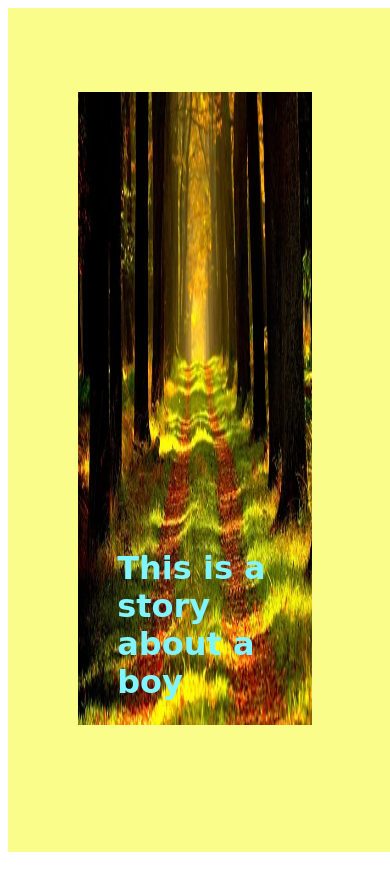
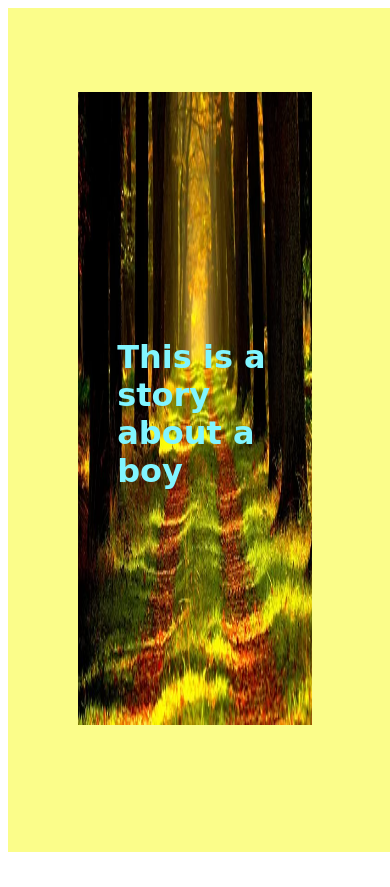
Before and after one commit to snigdhcinu/Web-Dev, a plain HTML site: page Johan-Brown-Publishing/index.html in a window 390 px wide. After the commit the page ends 860 px from the top, so only its background shows below. Drawn offline with Linux system fonts and the light colour scheme.

Commit message:
Prototype responsive

```diff
--- a/Johan-Brown-Publishing/style.css
+++ b/Johan-Brown-Publishing/style.css
@@ -30,7 +30,7 @@
 }
 #story-line{
 	position: relative;
-	top: -25vh;
+	top: -50vh;
 	left: 10vw;
 	color: #81f5ff;
 	font-size: 2em;
```
